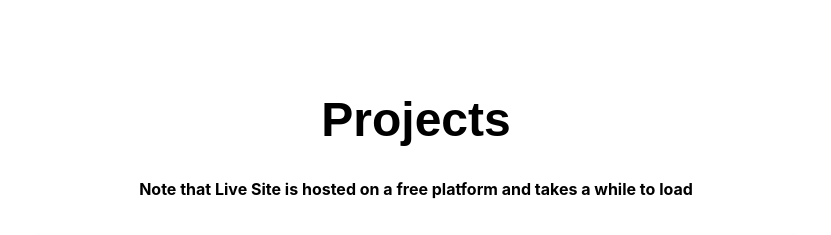
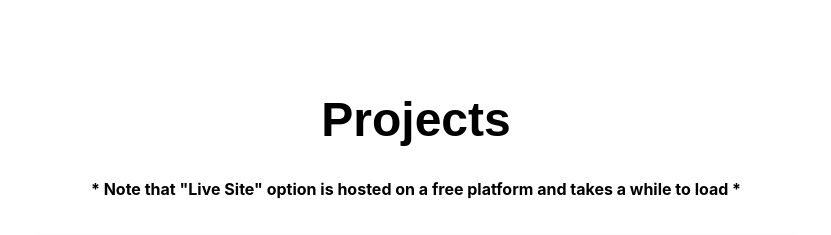
Before and after one commit to vibraniumforge/portfolio_site, a React (Create React App) app: page /projects in a window 1280 px wide. Shown: the top 235 px of the page, without its empty margins (224-1055 px from the left). Built offline with nearby package versions, Linux system fonts and the light colour scheme.

Commit message:
Updated projects

```diff
--- a/src/containers/Projects.js
+++ b/src/containers/Projects.js
@@ -12,7 +12,7 @@ class Projects extends Component {
 				<br />
 				<br />
 				<h1 className="page-header">Projects</h1>
-				<h4> Note that Live Site is hosted on a free platform and takes a while to load</h4>
+				<h4> * Note that "Live Site" option  is hosted on a free platform and takes a while to load *</h4>
 				<div className='card'>
 					<div className='container'>
 						<a href="https://github.com/sofiajonsson/front_end_finals" className="projects-header">Pow Tracker</a>
```
